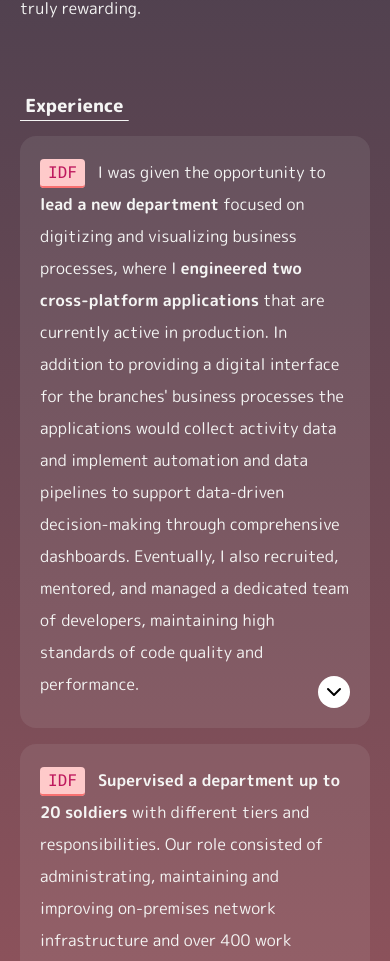
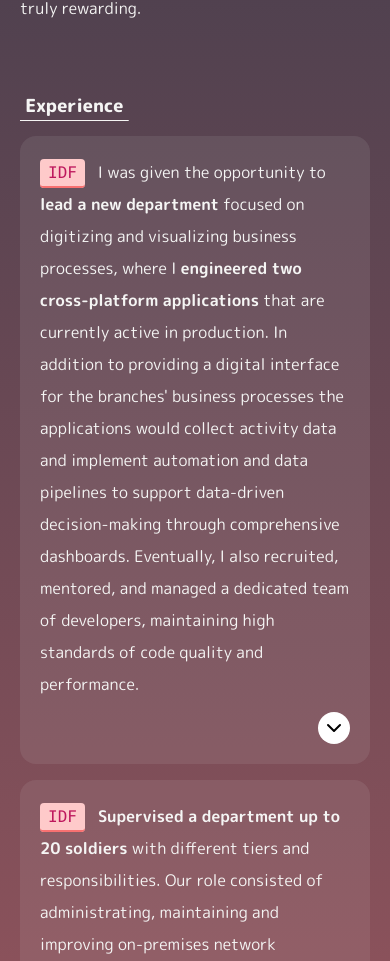
Before and after one commit to mayerstrk/bjorn, a SvelteKit app: page / in a window 390 px wide. Shown: the part 979-1940 px from the top of the page. Built offline with nearby package versions, Linux system fonts and the light colour scheme; no server answers.

Commit message:
fix: spelling mistake

```diff
--- a/src/routes/+page.svelte
+++ b/src/routes/+page.svelte
@@ -72,7 +72,7 @@
 	<h3 class="text-lg font-black underline underline-offset-8">
 		&nbsp;Experience&nbsp;
 	</h3>
-	<div class="block-stone-300 relative p-5 pb-7 md:p-10 md:pb-12">
+	<div class="block-stone-300 relative p-5 pb-16 md:p-10 md:pb-12">
 		<span class="code-line-pink text-white">IDF</span>&nbsp;&nbsp;&nbsp;I was
 		given the opportunity to
 		<span class="font-bold">lead a new department</span>
@@ -94,7 +94,7 @@
 			</span>
 			<span class="mt-4 block font-light"
 				>Clearly defined user stories, designed Business Process Diagrams and
-				planed database infrastructure
+				planned database infrastructure
 			</span>
 			<span class="mt-4 block font-light"
 				>I was actively involved in educating new recruits about our technology
```
